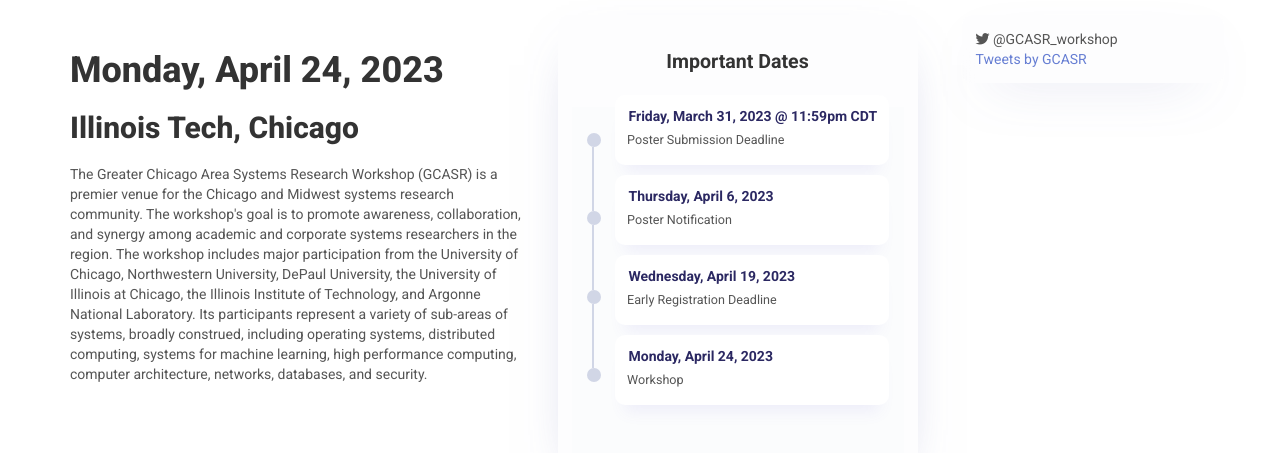
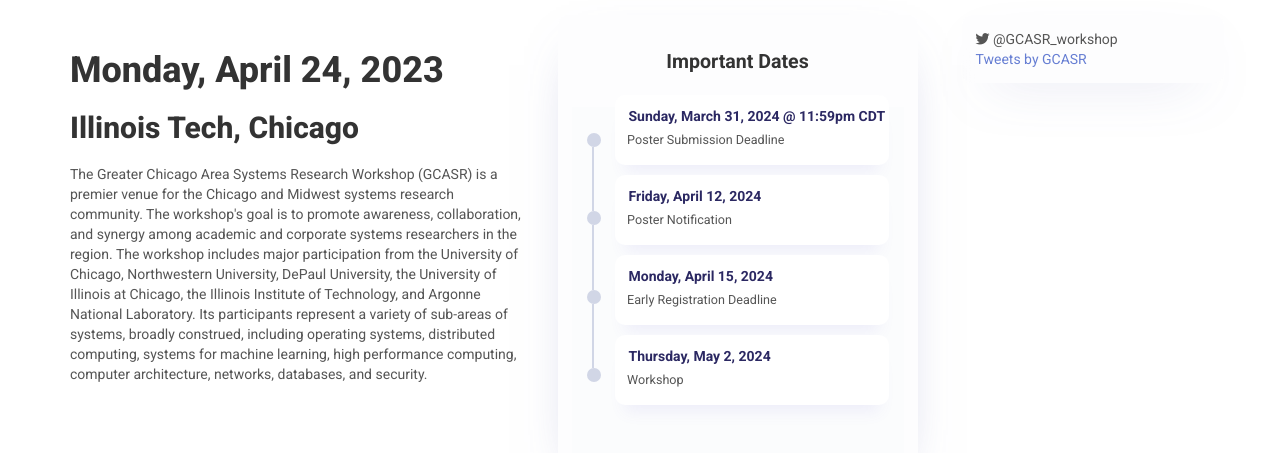
Before and after one commit to gcasr/2025, a Jekyll site: the page built from index.html, in a window 1280 px wide and 900 px high, scrolled down 680 px. Shown: the part 152-605 px from the top of the window. Built offline with Jekyll 4.4.1, drawn with Linux system fonts in a browser that asks for light colours; nearby versions of some CDN libraries; library files that are not in the unit come from our copies; comment, search, counter and statistics services are not loaded.

Commit message:
Update important_dates.yml

```diff
--- a/_data/important_dates.yml
+++ b/_data/important_dates.yml
@@ -1,11 +1,11 @@
 - type: Poster Submission Deadline
-  date: Friday, March 31, 2023 @ 11:59pm CDT
+  date: Sunday, March 31, 2024 @ 11:59pm CDT
 
 - type: Poster Notification
-  date: Thursday, April 6, 2023
+  date: Friday, April 12, 2024
 
 - type: Early Registration Deadline
-  date: Wednesday, April 19, 2023
+  date: Monday, April 15, 2024
 
 - type: Workshop
-  date: Monday, April 24, 2023
+  date: Thursday, May 2, 2024
```
